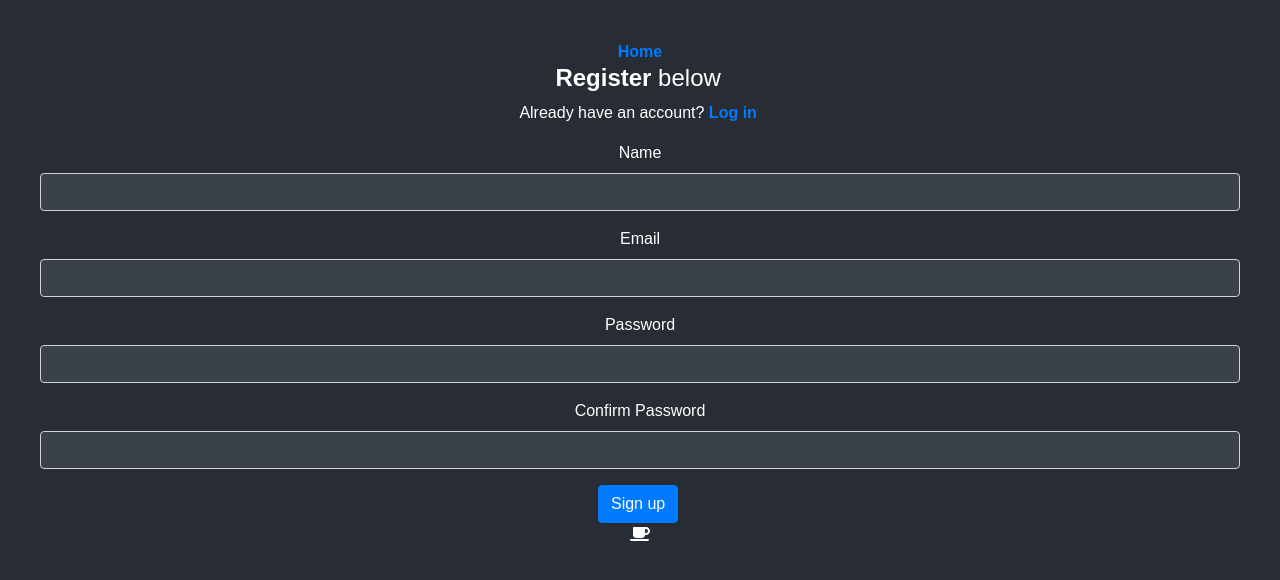
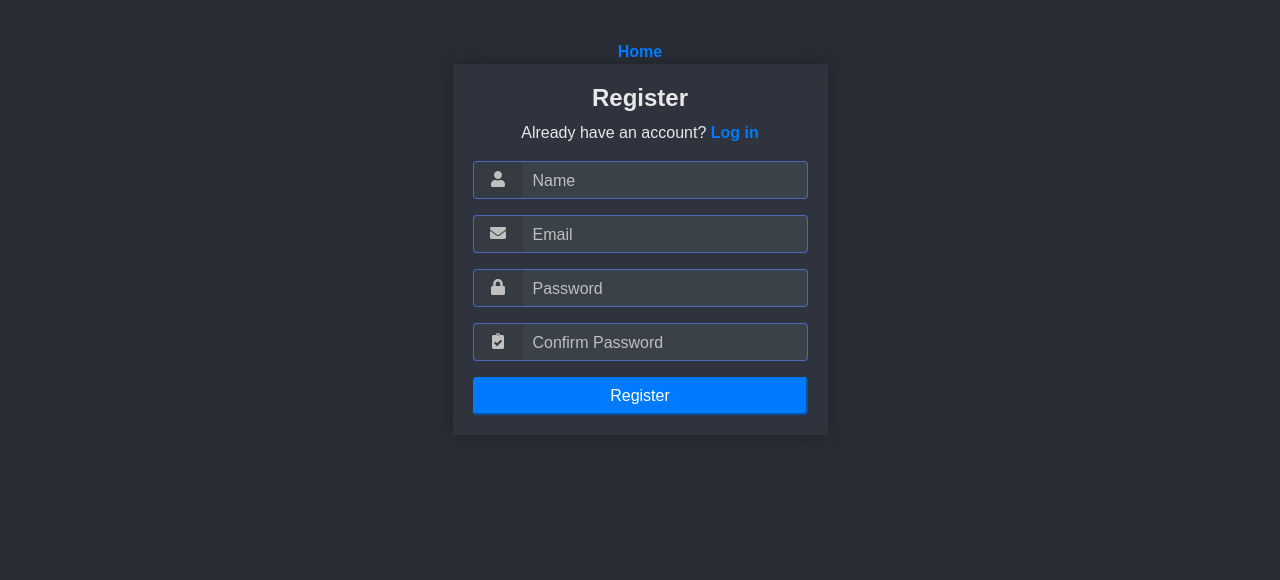
Before and after one commit to astgermain/PortfolioSite, a React (Create React App) app in the folder frontend/: page /register in a window 1280 px wide. Shown: the top 580 px of the page. Built offline with nearby package versions, Linux system fonts and the light colour scheme.

Commit message:
Completely designed and finished login and register components

```diff
--- a/frontend/src/App.css
+++ b/frontend/src/App.css
@@ -13,24 +13,61 @@ body {
   font-weight: 600;
   color: #007bff;
 }
+.formField {
+  display: inline-flex;
+}
+.labelIcon {
+  border-radius: .25rem;
+  width: 50px;
+  margin: 0;
+  background-color: #363b41;
+  border-bottom-right-radius: 0;
+  border-top-right-radius: 0;
+  line-height: 36px;
+  border: 1px solid #4b6abd;
+  border-right: 0;
+  left: 15px;
+  position: absolute;
+  transition: 450ms;
+}
 
 .form-control {
   background-color: #3b4148;
   color: #e8e8e8;
+  border-bottom-left-radius: 0;
+  border-top-left-radius: 0;
+  border: 1px solid #4b6abd;
+  border-left: 0;
+  margin-left: 50px;
+  transition: 500ms;
 }
+
+
 
 .form-control:focus {
   background-color: #282c34;
   color: white;
 }
 
-.loginForm {
+.formView {
   width: 100%;
-  max-width: 330px;
-  padding: 15px;
+  max-width: 375px;
+  padding: 20px;
   margin: auto;
-  background: white;
-  color: black;
+  box-shadow: 0 0 18px rgba(0, 0, 0, 0.2);
+  background: #2e333e;
+  color: #e8e8e8;
+}
+
+.alert {
+  padding: 0.1rem 1.25rem;
+  margin-bottom: .5rem;
+}
+
+.btn-primary {
+  outline: 0;
+  border-radius: .25rem;
+  height: calc(1.5em + .75rem + 2px);
 }
 
 .selectedInput {
@@ -38,15 +75,21 @@ body {
   color: #bfbfbf;
   pointer-events: none;
   bottom: 6px;
-  left: 25px;
+  left: 75px;
   transition: transform 350ms cubic-bezier(0.4,0,0.2,1),opacity 350ms cubic-bezier(0.4,0,0.2,1);
 }
-.form-control:focus + .hasInput {
+
+.form-control:focus {
+  box-shadow: none;
+  transition: 950ms;
+}
+
+.form-control:focus ~ .hasInput {
   position: absolute;
   color: #495057;
   pointer-events: none;
   bottom: 6px;
-  left: 25px;
+  left: 75px;
   color: #1a73e8;
   transform: scale(.75) translateY(-27px);
   background: #282c34;
@@ -56,13 +99,18 @@ body {
   transition-property: color,bottom,transform;
 }
 
+.form-control:focus + .labelIcon {
+  border-color: #80bdff;
+  transition: 1000ms;
+}
+
 .hasInput{
   position: absolute;
   color: #495057;
   pointer-events: none;
   bottom: 6px;
-  left: 25px;
-  color: #1a73e8;
+  left: 75px;
+  color: transparent;
   transform: scale(.75) translateX(-6px) translateY(-40px);
   padding: 0px 10px 0px 10px;
   transform-origin: bottom left;
@@ -71,7 +119,7 @@ body {
 }
 
 
-.form-control:focus + .selectedInput{
+.form-control:focus ~ .selectedInput{
   color: #1a73e8;
   transform: scale(.75) translateY(-27px);
   background: #282c34;
--- a/frontend/src/components/LoginModal.js
+++ b/frontend/src/components/LoginModal.js
@@ -3,8 +3,8 @@ import { Link } from "react-router-dom";
 import PropTypes from "prop-types";
 import { connect } from "react-redux";
 import { loginUser } from "../actions/authActions";
-//import { FontAwesomeIcon } from '@fortawesome/react-fontawesome'
-//import { faCoffee } from '@fortawesome/free-solid-svg-icons'
+import { FontAwesomeIcon } from '@fortawesome/react-fontawesome'
+import { faEnvelope, faLock } from '@fortawesome/free-solid-svg-icons'
 
 
 class LoginModal extends Component {
@@ -60,10 +60,11 @@ class LoginModal extends Component {
             }
             return null
         })
-        //const passwordIcon = <FontAwesomeIcon icon={faCoffee} />
+        const emailIcon = <FontAwesomeIcon icon={faEnvelope} color="#bfbfbf" />
+        const passwordIcon = <FontAwesomeIcon icon={faLock} color="#bfbfbf" />
         return(
             <div className="container-fluid">
-                <div className="loginForm">
+                <div className="formView">
                     <div className="row justify-content-md-center">
                         <div className="col-md-auto">
                             <h4>
@@ -85,9 +86,9 @@ class LoginModal extends Component {
                                     {alertItems}
                                 </div>
                             :
-                            ""}
+                                ""}
                             <div className="row">
-                                <div className="col">
+                                <div className="col formField" >
                                     <input
                                     onChange={this.onChange}
                                     value={this.state.email}
@@ -96,6 +97,7 @@ class LoginModal extends Component {
                                     type="email"
                                     className="form-control"
                                     />
+                                    <label htmlFor="email" className="labelIcon">{emailIcon}</label>
                                     {this.state.email === "" ?
                                         <div className="selectedInput">Email</div>
                                     :
@@ -106,7 +108,7 @@ class LoginModal extends Component {
                         </div>
                         <div className="form-group">
                             <div className="row">
-                                <div className="col">
+                                <div className="col formField">
                                     <input
                                     onChange={this.onChange}
                                     value={this.state.password}
@@ -115,6 +117,7 @@ class LoginModal extends Component {
                                     type="password"
                                     className="form-control"
                                     />
+                                    <label htmlFor="password" className="labelIcon">{passwordIcon}</label>
                                     {this.state.password === "" ?
                                         <div className="selectedInput">Password</div>
                                     :
@@ -124,9 +127,11 @@ class LoginModal extends Component {
                             </div>
                         </div>
                         <div className="row justify-content-md-center">
-                            <button className="btn-block btn-primary" type="submit">
-                                Login
-                            </button>
+                            <div className="col">
+                                <button className="btn-block btn-primary" type="submit">
+                                    Login
+                                </button>
+                            </div>
                         </div>
                     </form>
                 </div>
--- a/frontend/src/components/RegisterModal.js
+++ b/frontend/src/components/RegisterModal.js
@@ -4,7 +4,7 @@ import PropTypes from "prop-types";
 import { connect } from "react-redux";
 import { registerUser } from "../actions/authActions";
 import { FontAwesomeIcon } from '@fortawesome/react-fontawesome'
-import { faCoffee } from '@fortawesome/free-solid-svg-icons'
+import { faEnvelope, faLock, faUser, faClipboardCheck } from '@fortawesome/free-solid-svg-icons'
 
 class RegisterModal extends Component {
 
@@ -51,25 +51,49 @@ class RegisterModal extends Component {
 
     render(){
         const { errors } = this.state;
+        const alertItems = Object.entries(errors).map(([key, value]) => {
+            if(value != null){
               return(
-            <div>
-                <div className="col s12" style={{ paddingLeft: "11.250px" }}>
+                <div key={key} className="alert alert-danger" role="alert">
+                    {value}
+                </div>
+              )
+            }
+            return null
+        })
+        const nameIcon = <FontAwesomeIcon icon={faUser} color="#bfbfbf" />
+        const emailIcon = <FontAwesomeIcon icon={faEnvelope} color="#bfbfbf" />
+        const passwordIcon = <FontAwesomeIcon icon={faLock} color="#bfbfbf" />
+        const password2Icon = <FontAwesomeIcon icon={faClipboardCheck} color="#bfbfbf" />
+        return(
+            <div className="container-fluid">
+                <div className="formView">
+                    <div className="row justify-content-md-center">
+                        <div className="col-md-auto">
                             <h4>
-                        <b>Register</b> below
+                                <b>Register</b>
                             </h4>
+                        </div>
+                    </div>
+                    <div className="row justify-content-md-center">
+                        <div className="col-md-auto">
                             <p className="grey-text text-darken-1">
                                 Already have an account? <Link to="/login" className="links">Log in</Link>
                             </p>
                         </div>
+                    </div>
                 <form noValidate onSubmit={this.onSubmit}>
                     <div className="form-group">
-                        {errors.name ?
-                            <div className="alert alert-danger" role="alert">
-                                {errors.name}
+                        {errors.name || errors.email || errors.password || errors.password2 ?
+                            <div>
+                                {alertItems}
                             </div>
                         :
-                        ""}
-                        <label htmlFor="name">Name</label>
+                            ""
+                        }
+                        <div className="row">
+                            <div className="col formField" >
+
                                 <input
                                 onChange={this.onChange}
                                 value={this.state.name}
@@ -78,15 +102,19 @@ class RegisterModal extends Component {
                                 type="text"
                                 className="form-control"
                                 />
+                                <label htmlFor="name" className="labelIcon">{nameIcon}</label>
+                                {this.state.name === "" ?
+                                    <div className="selectedInput">Name</div>
+                                :
+                                    <div className="hasInput">Name</div>
+                                }
                             </div>
+                        </div>
+                    </div>
+
                     <div className="form-group">
-                        {errors.email ?
-                            <div className="alert alert-danger" role="alert">
-                                {errors.email}
-                            </div>
-                        :
-                        ""}
-                        <label htmlFor="email">Email</label>
+                        <div className="row">
+                            <div className="col formField">
                                 <input
                                 onChange={this.onChange}
                                 value={this.state.email}
@@ -95,15 +123,18 @@ class RegisterModal extends Component {
                                 type="email"
                                 className="form-control"
                                 />
+                                <label htmlFor="email" className="labelIcon">{emailIcon}</label>
+                                {this.state.email === "" ?
+                                    <div className="selectedInput">Email</div>
+                                :
+                                    <div className="hasInput">Email</div>
+                                }
+                            </div>
+                        </div>
                     </div>
                     <div className="form-group">
-                        {errors.password ?
-                            <div className="alert alert-danger" role="alert">
-                                {errors.password}
-                            </div>
-                        :
-                        ""}
-                        <label htmlFor="password">Password</label>
+                        <div className="row">
+                            <div className="col formField">
                                 <input
                                 onChange={this.onChange}
                                 value={this.state.password}
@@ -112,31 +143,44 @@ class RegisterModal extends Component {
                                 type="password"
                                 className="form-control"
                                 />
+                                <label htmlFor="password" className="labelIcon">{passwordIcon}</label>
+                                {this.state.password === "" ?
+                                    <div className="selectedInput">Password</div>
+                                :
+                                    <div className="hasInput">Password</div>
+                                }
+                            </div>
+                        </div>
                     </div>
                     <div className="form-group">
-                        {errors.password2 ?
-                            <div className="alert alert-danger" role="alert">
-                                {errors.password2}
-                            </div>
-                        :
-                        ""}
-                        <label htmlFor="password2">Confirm Password</label>
+                        <div className="row">
+                            <div className="col formField">
                                 <input
                                 onChange={this.onChange}
                                 value={this.state.password2}
                                 error={errors.password2}
                                 id="password2"
-                        type="password"
+                                type="password2"
                                 className="form-control"
                                 />
+                                <label htmlFor="password2" className="labelIcon">{password2Icon}</label>
+                                {this.state.password2 === "" ?
+                                    <div className="selectedInput">Confirm Password</div>
+                                :
+                                    <div className="hasInput">Confirm Password</div>
+                                }
                             </div>
-                    <div className="col s12" style={{ paddingLeft: "11.250px" }}>
-                        <button className="btn btn-primary" type="submit">
-                        Sign up
+                        </div>
+                    </div>
+                    <div className="row justify-content-md-center">
+                        <div className="col">
+                            <button className="btn-block btn-primary" type="submit">
+                                Register
                             </button>
                         </div>
+                    </div>
                 </form>
-                <FontAwesomeIcon icon={faCoffee} />
+            </div>
             </div>
 
 
```
Lines whose indentation alone changed are shown as unchanged.
